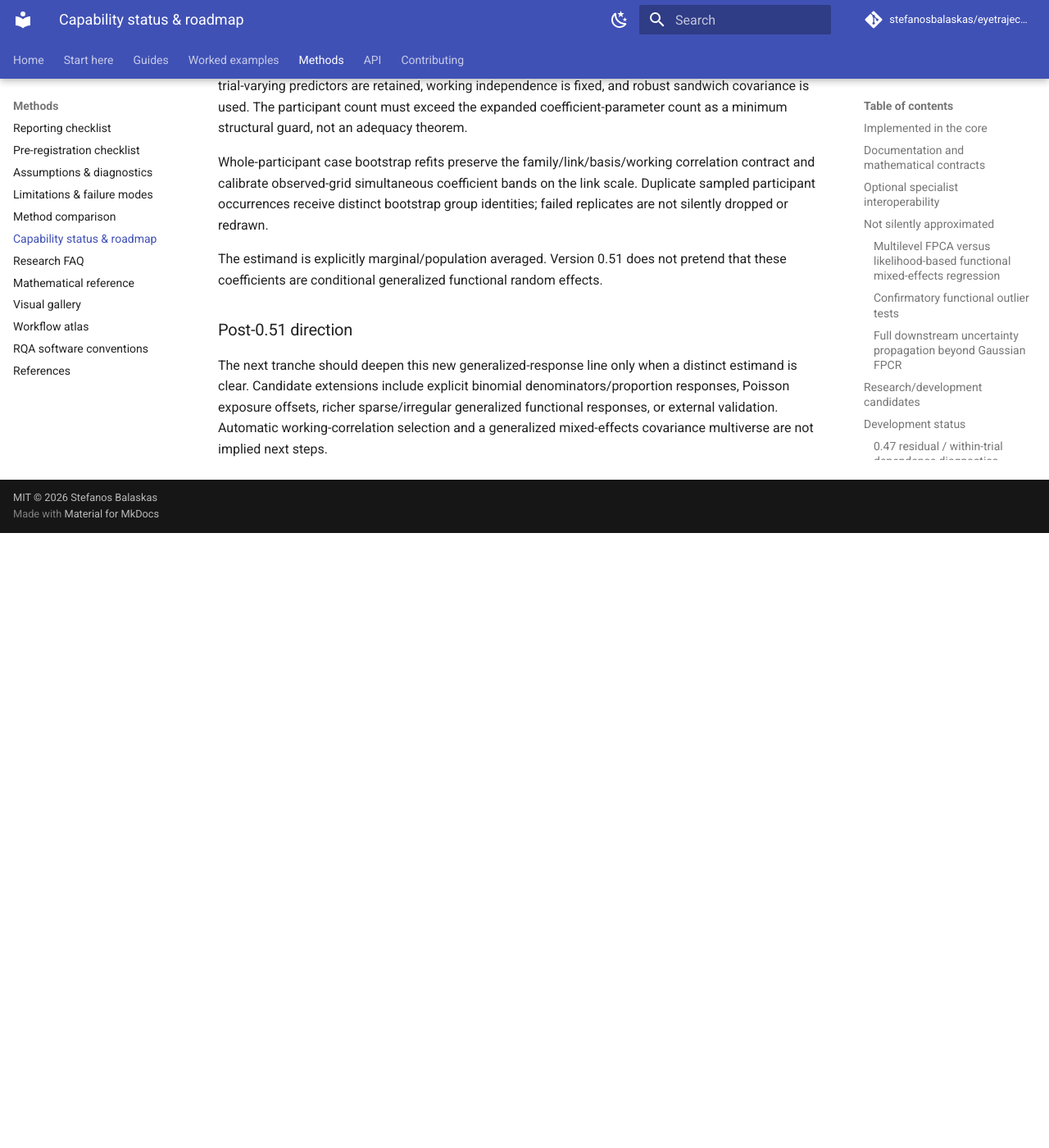
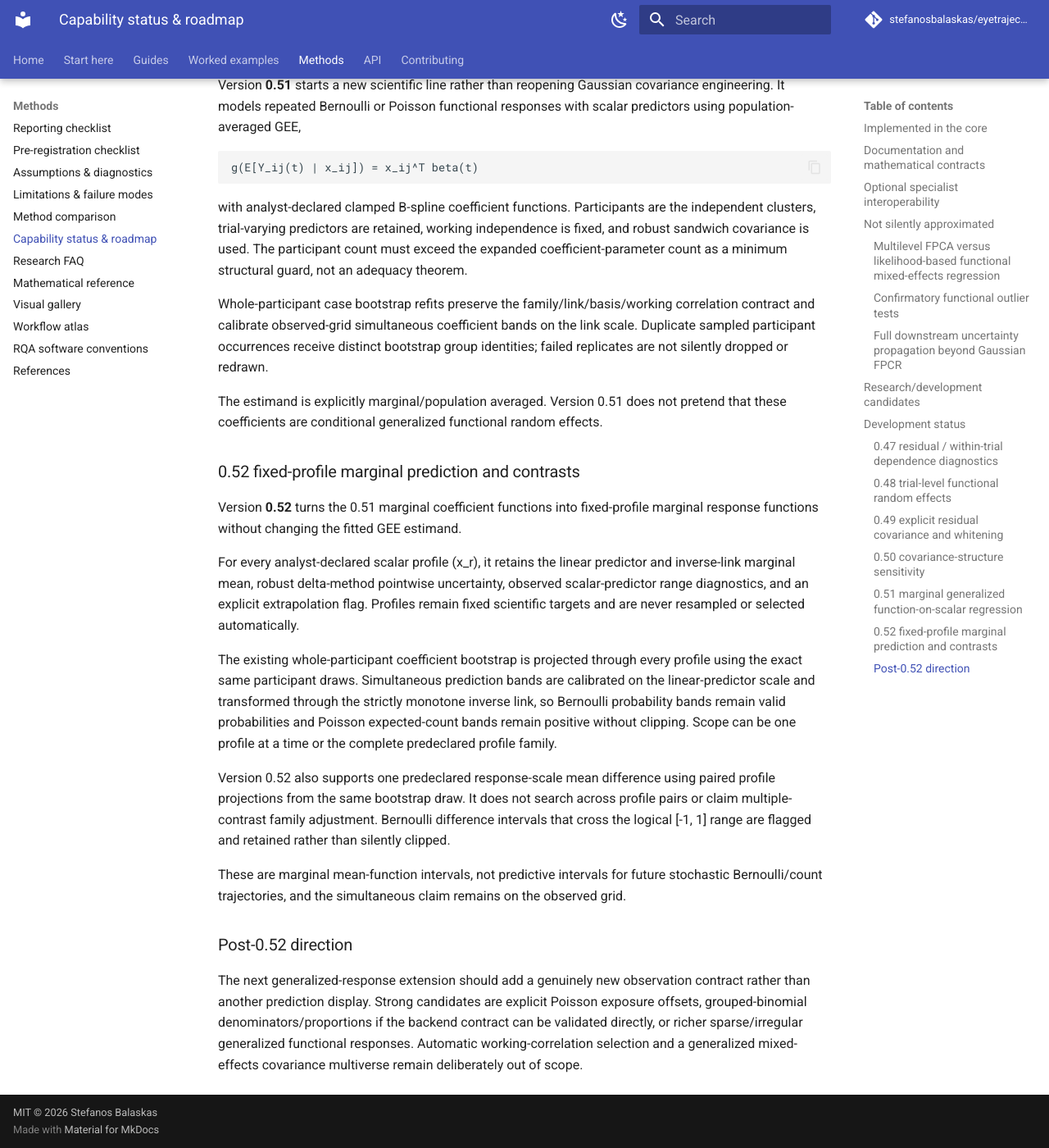
Before and after one commit to stefanosbalaskas/eyetrajectoriespy, an MkDocs documentation site: the page built from docs/methods/status-roadmap.md, in a window 1280 px wide and 1400 px high, scrolled down 11544 px. Shown: the whole window at 82% size. Built offline with MkDocs 1.6.1 and Material for MkDocs 9.7.7, drawn with Linux system fonts in a browser that asks for light colours; comment, search, counter and statistics services are not loaded; before the commit the page ends 12194 px from its top, so only the background shows below that; some of the changed text lies outside the part shown.

Commit message:
Advance generalized-response roadmap to 0.52

```diff
--- a/docs/methods/status-roadmap.md
+++ b/docs/methods/status-roadmap.md
@@ -15,6 +15,7 @@ This page distinguishes implemented scientific contracts from optional interoper
 | Function-on-scalar regression | implemented; observed-grid OLS with explicit design and HC1 standard errors | `fit_function_on_scalar_regression()` |
 | Function-on-scalar simultaneous coefficient bands | implemented; fixed-design wild bootstrap with coefficient/family scope | `function_on_scalar_simultaneous_bands()` |
 | Generalized function-on-scalar regression | implemented; Bernoulli/logit and Poisson/log marginal GEE with participant clusters, explicit B-spline coefficient functions, robust sandwich covariance, participant bootstrap simultaneous bands, and no automatic working-correlation selection | `fit_generalized_function_on_scalar_regression()` / `generalized_function_on_scalar_simultaneous_bands()` |
+| Generalized FoSR fixed-profile prediction | implemented; fixed marginal profiles, extrapolation audit, response-scale mean functions, participant-bootstrap simultaneous prediction bands, one predeclared mean-difference band, no automatic target/contrast selection | `generalized_function_on_scalar_predict()` / `generalized_function_on_scalar_prediction_bands()` |
 | Functional mixed-effects regression | implemented; one Gaussian response dimension, B-spline fixed effects, participant functional random intercept, optional one guarded participant random functional slope, joint MixedLM fit | `fit_functional_mixed_effects_regression()` |
 | Functional mixed-effects simultaneous coefficient bands | implemented; whole-participant case bootstrap, fixed-covariance GLS coefficient refits, coefficient/family observed-grid maxima | `bootstrap_functional_mixed_effects_coefficients()` / `functional_mixed_effects_simultaneous_bands()` |
 | Full-refit participant bootstrap | implemented; unique bootstrap group IDs for duplicate participant draws, complete MixedLM refit under fixed declared specification, retained variance-component distributions | `bootstrap_functional_mixed_effects_full_refit()` |
@@ -130,13 +131,13 @@ Review flags are descriptive diagnostics. The package does not turn them into au
 
 `bootstrap_fpca_regression_uncertainty()` now refits the common-grid Gaussian FPCR pipeline under paired resampling and propagates basis/regression sampling variability into the reconstructed slope and fitted conditional means.
 
-Still not provided are full uncertainty procedures that jointly include target measurement error, latent-curve uncertainty, preprocessing uncertainty, data-driven component-selection uncertainty, sparse PACE score uncertainty, coverage-optimal automatic wild-bootstrap truncation tuning, heteroscedastic future-outcome prediction, aggregated-binomial denominators, Poisson offsets, non-independence generalized working correlations, or generalized functional random effects. Version 0.51 adds marginal Bernoulli/Poisson function-on-scalar GEE with whole-participant bootstrap inference.
+Still not provided are full uncertainty procedures that jointly include target measurement error, latent-curve uncertainty, preprocessing uncertainty, data-driven component-selection uncertainty, sparse PACE score uncertainty, coverage-optimal automatic wild-bootstrap truncation tuning, heteroscedastic future-outcome prediction, aggregated-binomial denominators, Poisson offsets, non-independence generalized working correlations, generalized functional random effects, uncertainty in declared prediction-profile values, or future-response prediction for generalized functional outcomes. Version 0.51 adds marginal Bernoulli/Poisson function-on-scalar GEE and version 0.52 adds fixed-profile marginal mean inference.
 
 ## Research/development candidates
 
 Future tranches may evaluate:
 
-- richer generalized functional responses beyond the guarded 0.51 Bernoulli/Poisson marginal GEE contract;
+- richer generalized functional responses beyond the guarded 0.51–0.52 marginal GEE/prediction contracts;
 - richer sparse/irregular functional inference and external validation workflows;
 - richer multilevel functional mixed-effects backends only where they answer a distinct scientific need rather than adding another covariance knob;
 - explicit system-identification models for gaze dynamics;
@@ -148,7 +149,7 @@ A candidate enters the public API only when it can preserve the package rules: e
 
 ## Development status
 
-The current development line is **0.51.0.dev0**. The package remains pre-release while scientific contracts, optional-backend validation, documentation, and cross-platform qualification continue to mature.
+The current development line is **0.52.0.dev0**. The package remains pre-release while scientific contracts, optional-backend validation, documentation, and cross-platform qualification continue to mature.
 
 
 ### 0.47 residual / within-trial dependence diagnostics
@@ -259,11 +260,41 @@ The estimand is explicitly marginal/population averaged. Version 0.51 does not
 pretend that these coefficients are conditional generalized functional random
 effects.
 
-### Post-0.51 direction
+### 0.52 fixed-profile marginal prediction and contrasts
 
-The next tranche should deepen this new generalized-response line only when a
-distinct estimand is clear. Candidate extensions include explicit binomial
-denominators/proportion responses, Poisson exposure offsets, richer
-sparse/irregular generalized functional responses, or external validation.
-Automatic working-correlation selection and a generalized mixed-effects
-covariance multiverse are not implied next steps.
+Version **0.52** turns the 0.51 marginal coefficient functions into fixed-profile
+marginal response functions without changing the fitted GEE estimand.
+
+For every analyst-declared scalar profile (x_r), it retains the linear
+predictor and inverse-link marginal mean, robust delta-method pointwise
+uncertainty, observed scalar-predictor range diagnostics, and an explicit
+extrapolation flag. Profiles remain fixed scientific targets and are never
+resampled or selected automatically.
+
+The existing whole-participant coefficient bootstrap is projected through every
+profile using the exact same participant draws. Simultaneous prediction bands
+are calibrated on the linear-predictor scale and transformed through the
+strictly monotone inverse link, so Bernoulli probability bands remain valid
+probabilities and Poisson expected-count bands remain positive without
+clipping. Scope can be one profile at a time or the complete predeclared
+profile family.
+
+Version 0.52 also supports one predeclared response-scale mean difference using
+paired profile projections from the same bootstrap draw. It does not search
+across profile pairs or claim multiple-contrast family adjustment. Bernoulli
+difference intervals that cross the logical [-1, 1] range are flagged and
+retained rather than silently clipped.
+
+These are marginal mean-function intervals, not predictive intervals for future
+stochastic Bernoulli/count trajectories, and the simultaneous claim remains on
+the observed grid.
+
+### Post-0.52 direction
+
+The next generalized-response extension should add a genuinely new observation
+contract rather than another prediction display. Strong candidates are explicit
+Poisson exposure offsets, grouped-binomial denominators/proportions if the
+backend contract can be validated directly, or richer sparse/irregular
+generalized functional responses. Automatic working-correlation selection and a
+generalized mixed-effects covariance multiverse remain deliberately out of
+scope.
```
